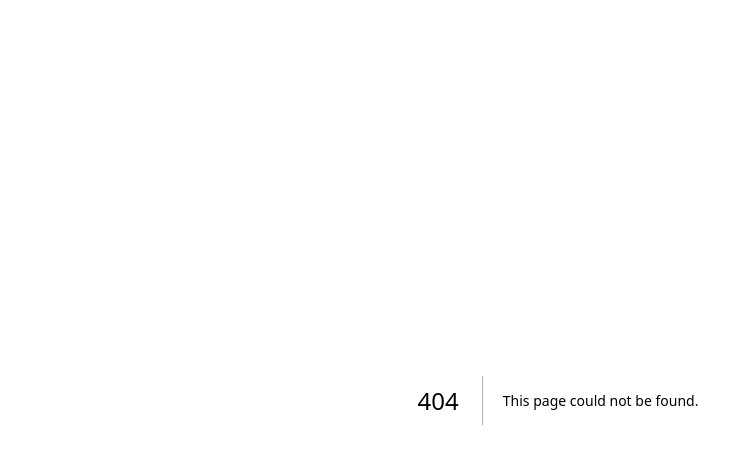
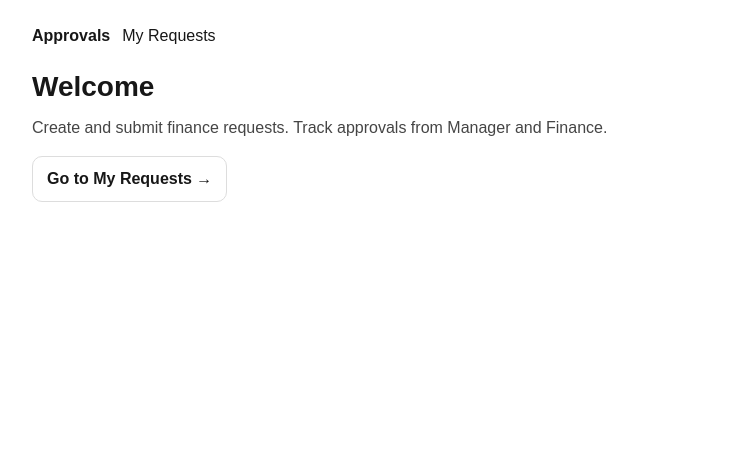
Before and after one commit to diegoambeliz/finance-approval-system, a Next.js app: page /app in a window 1280 px wide. Before the commit this address had no page. Shown: the top 464 px of the page, without its empty margins (82-811 px from the left). Built offline with nearby package versions, Linux system fonts and the light colour scheme.

Commit message:
feat(ui): add app layout and home

```diff
--- /dev/null
+++ b/app/app/layout.tsx
@@ -0,0 +1,22 @@
+import Link from "next/link";
+import { UserButton } from "@clerk/nextjs";
+
+export default function AppLayout({ children }: { children: React.ReactNode }) {
+  return (
+    <div style={{ maxWidth: 1100, margin: "0 auto", padding: 24 }}>
+      <header style={{ display: "flex", justifyContent: "space-between", alignItems: "center", marginBottom: 18 }}>
+        <nav style={{ display: "flex", gap: 12, alignItems: "center" }}>
+          <Link href="/app" style={{ fontWeight: 800, textDecoration: "none" }}>
+            Approvals
+          </Link>
+          <Link href="/app/requests" style={{ textDecoration: "none" }}>
+            My Requests
+          </Link>
+        </nav>
+        <UserButton />
+      </header>
+
+      {children}
+    </div>
+  );
+}
--- /dev/null
+++ b/app/app/page.tsx
@@ -0,0 +1,26 @@
+import Link from "next/link";
+
+export default function AppHome() {
+  return (
+    <main>
+      <h1 style={{ fontSize: 28, fontWeight: 800, marginBottom: 8 }}>Welcome</h1>
+      <p style={{ opacity: 0.8, marginBottom: 16 }}>
+        Create and submit finance requests. Track approvals from Manager and Finance.
+      </p>
+
+      <Link
+        href="/app/requests"
+        style={{
+          display: "inline-block",
+          padding: "10px 14px",
+          borderRadius: 10,
+          border: "1px solid #ddd",
+          textDecoration: "none",
+          fontWeight: 700,
+        }}
+      >
+        Go to My Requests →
+      </Link>
+    </main>
+  );
+}
```
Also changed, not shown: app/requests/NewRequestButton.tsx (added), app/requests/RequestsTable.tsx (added), app/requests/[id]/DecisionsTimeline.tsx (added), app/requests/[id]/RequestEditor.tsx (added), app/requests/[id]/page.tsx (added), app/requests/page.tsx (added).
